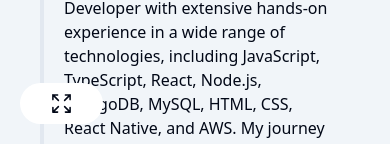
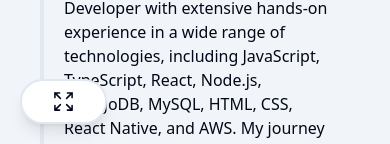
Before and after one commit to Noam-Moskowitz/Noam-Moskowitz-Portfolio, a React (Vite) app: page / in a window 390 px wide. Shown: the part 696-840 px from the top of the page. Built offline with nearby package versions, Linux system fonts and the light colour scheme.

Commit message:
added tweaks to navBar

```diff
--- a/src/App.css
+++ b/src/App.css
@@ -34,7 +34,7 @@
 
 @keyframes shrink {
   from {
-    height: 16rem; /* Equivalent to h-64 in Tailwind */
+    height: 18rem; /* Equivalent to h-64 in Tailwind */
   }
   to {
     height: 0;
@@ -46,7 +46,7 @@
     height: 0;
   }
   to {
-    height: 16rem; /* Equivalent to h-64 in Tailwind (64 * 0.25rem) */
+    height: 18rem; /* Equivalent to h-64 in Tailwind (64 * 0.25rem) */
   }
 }
 
--- a/src/components/nav/MobileNavBar.tsx
+++ b/src/components/nav/MobileNavBar.tsx
@@ -6,7 +6,10 @@
 const MobileNavBar = () => {
   const [open, setOpen] = useState(false);
   return (
-    <div className="flex flex-col items-center  bg-background rounded-full py-2 overflow-hidden md:hidden">
+    <div
+      onMouseLeave={() => setOpen(false)}
+      className="flex flex-col items-center  bg-background rounded-full py-2 overflow-hidden md:hidden border-2 shadow-lg"
+    >
       <div className={`${open ? `expand` : `shrink`} overflow-hidden`}>
         {navItems.map((item, i) => (
           <NavIcon
--- a/src/components/nav/NavBar.tsx
+++ b/src/components/nav/NavBar.tsx
@@ -6,6 +6,7 @@
   HiOutlineBriefcase,
   HiOutlineAcademicCap,
   HiOutlineFolder,
+  HiOutlineMoon,
 } from "react-icons/hi2";
 import MobileNavBar from "./MobileNavBar";
 
@@ -15,6 +16,7 @@
   { icon: <HiOutlineBriefcase size={25} />, title: `Experience`, link: `#experience` },
   { icon: <HiOutlineFolder size={25} />, title: `Projects`, link: `#projects` },
   { icon: <HiOutlineAcademicCap size={25} />, title: `Education`, link: `#education` },
+  { icon: <HiOutlineMoon size={25} />, title: `Dark Mode` },
 ];
 
 const NavBar = () => {
--- a/src/components/nav/NavIcon.tsx
+++ b/src/components/nav/NavIcon.tsx
@@ -2,7 +2,7 @@
 
 interface NavIconProps {
   icon: ReactNode;
-  link: string;
+  link?: string;
   title: string;
   clickFunc?: () => void;
 }
```
